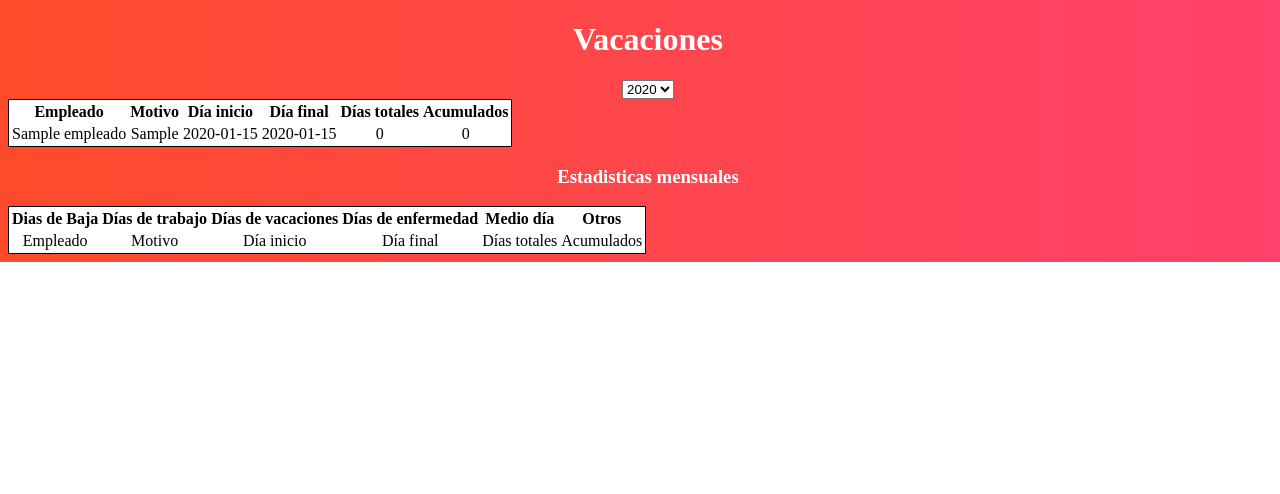
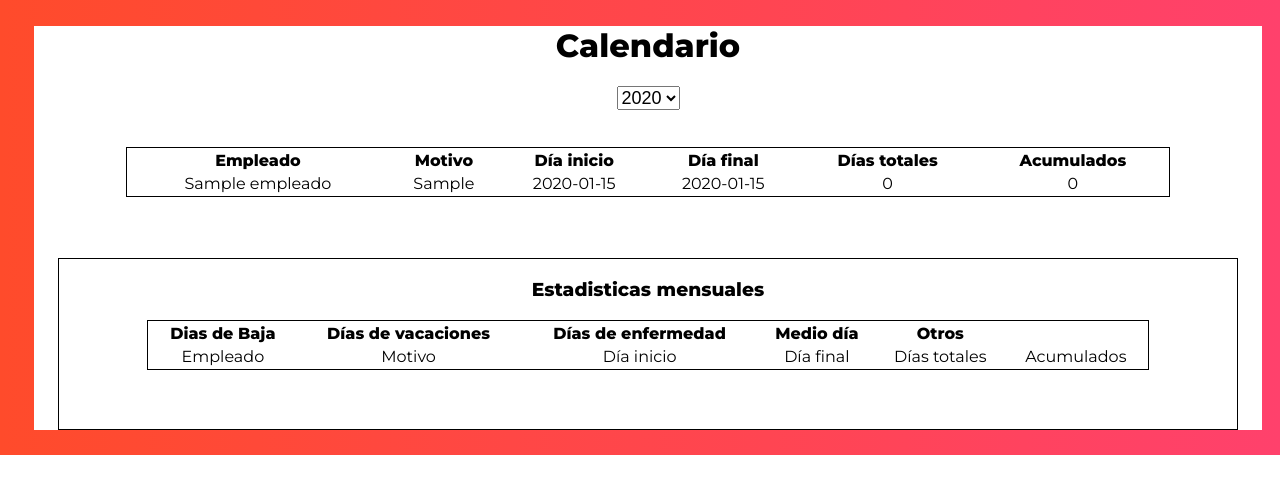
Before and after one commit to guilleaser/gestion_vacaciones, a PHP site: page /navegacion/calendario.php in a window 1280 px wide. Shown: the top 494 px of the page. Run offline with PHP 8.4, Linux system fonts and the light colour scheme; tables that the repository leaves empty hold one stand-in row (values such as "Sample post"); a stand-in replaces the project's code that opens the database connection.

Commit message:
calendario

```diff
--- a/css/calendario.css
+++ b/css/calendario.css
@@ -1,3 +1,5 @@
+@import url('https://fonts.googleapis.com/css?family=Montserrat:400,800');
+
 body {
     background: #FF416C;
     background: -webkit-linear-gradient(to right, #FF4B2B, #FF416C);
@@ -11,21 +13,49 @@ body {
     transform: translateX(0);
     transition: transform 0.6s ease-in-out;
 	text-align: center;
-}
-
-div {
+	font-family: 'Montserrat', sans-serif;
+	align-items: center;
+	justify-content: center;
 
 }
 
+#tableEmpleados {
+    background-color: white;
+    color: black;
+    margin: 2% 2% 2% 2%;
+
+
+}
 
 table {
     background-color: white;
     color: black;
-    border: solid black 1px;
+    border: solid 1px black;
+    margin: 0 auto;
+    width: 85%;
+    margin-bottom: 5%;
 }
 
-#tablaSalida {
-    background-color: white;
-    color: black;
-    border: solid 1px black;
+select {
+    font-size: large;
+    margin-bottom: 3%;
 }
+
+select:hover {
+    border-color: #888;
+  }
+
+select:focus {
+    border-color: #aaa;
+    box-shadow: 0 0 1px 3px rgba(59, 153, 252, .7);
+    box-shadow: 0 0 0 3px -moz-mac-focusring;
+    color: #222;
+    outline: none;
+  }
+
+#estadisticas {
+    border: 1px solid black;
+    margin: 2%;
+
+
+}
--- a/navegacion/calendario.php
+++ b/navegacion/calendario.php
@@ -13,10 +13,10 @@
 
 <body>
     <div id="tableEmpleados">
-        <h1>Vacaciones</h1>
+        <h1>Calendario</h1>
         <div >
             <form action="../php/calendario_salida.php" method="POST">
-                <select name="transporte">
+                <select name="transporte" id="optionYear">
                     <?php aniosSeleccionables($conn) ?>
                 </select>
             </form>
@@ -33,20 +33,19 @@
                 </tr>
                 <?php echo tablaCalendario($conn) ?>
             </table>
-            <div>
+            <div id="estadisticas">
                 <h3>Estadisticas mensuales</h3>
                 <table>
                     <tr>
                         <th>Dias de Baja</th>
-                        <th>Días de trabajo</th>
                         <th>Días de vacaciones</th>
                         <th>Días de enfermedad</th>
                         <th>Medio día</th>
                         <th>Otros</th>
                     </tr>
-                    <tr>
-                        <?php echo estadisticasCalendario($conn) ?>
-                    </tr>
+
+                    <?php echo estadisticasCalendario($conn) ?>
+
                 </table>
             </div>
         </div>
--- a/php/calendario_salida.php
+++ b/php/calendario_salida.php
@@ -35,12 +35,12 @@ function estadisticasCalendario($conn){
     $sql="SELECT DISTINCT YEAR(fecha_inicio) AS anio FROM vacaciones;";
     $result=$conn->query($sql);
     while ($anio = $result->fetch(PDO:: FETCH_ASSOC)){
-        echo'<td>Empleado</td>';
+        echo'<tr><td>Empleado</td>';
         echo'<td>Motivo</td>';
         echo'<td>Día inicio</td>';
         echo'<td>Día final</td>';
         echo'<td>Días totales</td>';
-        echo'<td>Acumulados</td>';
+        echo'<td>Acumulados</td></tr>';
     }
 
 
```
